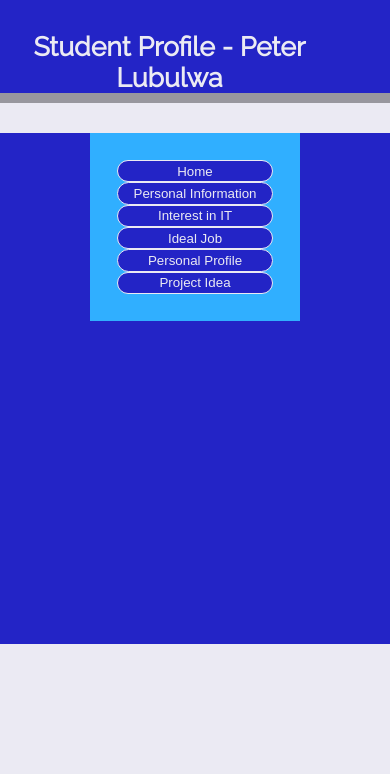
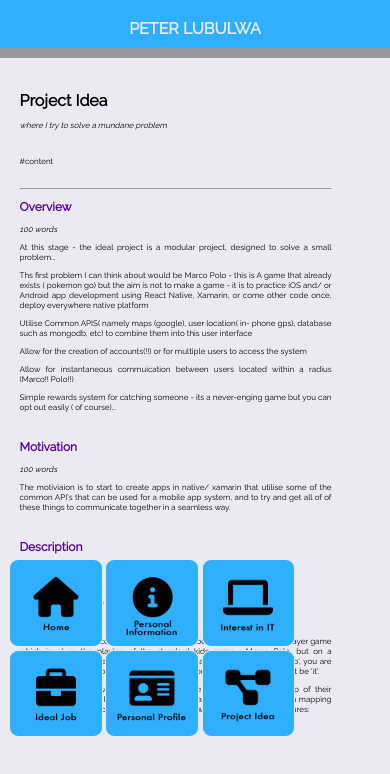
Before and after one commit to plubulwa/student-profile, a React (Create React App) app in the folder student-profile/: page /#/project-idea in a window 390 px wide. Shown: the top 774 px of the page. Built offline with nearby package versions, Linux system fonts and the light colour scheme.

Commit message:
Didn't commit before

```diff
--- a/student-profile/src/components/App/App.css
+++ b/student-profile/src/components/App/App.css
@@ -1,52 +1,61 @@
 
 .app {
-
+  font-size: 6pt;
 }
 
 Button {
-  background-color: #2324c6;
+  background-color: #30afff;
   color: #ebeaf3;
   height: auto;
-  width: 100%;
+  width: 40%;
   border: 1px solid #ebeaf3;
-  border-radius: 3em;
+  border-radius: 10%;
   padding: 0.2em;
+  margin: 0.5em;
 }
 
+Button:hover{
+  background-color: #9aafff;
+}
+
+
 Button:focus{
-  color: #2324c6;
+
   background-color: #ebeaf3;
 }
 
 Button:visited{
-  color: #2324c6;
+
   background-color: #ebeaf3;
 }
-.three-grid{
 
-  background-color: #30afff;
- /*
-  display: grid;
-  grid-template-columns: 30% 30% 30%;
-  */
-  margin: auto;
-  width: 40%;
+.button-icon{
+
+  width: 90%;
   height: auto;
-  padding: 2em;
 }
+
 
 .footer{
   margin: auto;
   background-color: #2324c6;
-
+  position: fixed;
+  bottom: 0;
+  height: 5em;
+  width: 100%;
+  z-index: 3;
 }
 .button-wrapper{
   position: fixed;
   top: 10em;
   bottom: 15em;
-  right:0em;
+  right: 0;
+  width: 40%;
+  height: calc(100% - 20em) ;
  margin: auto;
- background-color: #2324c6;
+
+ padding: 1em;
+ max-width: 400px;
 
 }
 .title{
@@ -56,15 +65,17 @@ Button:visited{
   width: 100%;
   height: 5em;
   text-align: center;
-  background-color: #2324c6;
+  background-color: #30afff;
   border-bottom: 10px solid #98979e;
   padding: 1em;
+  padding-bottom: 5em;
 
 }
 .title-text{
-  width: 80%;
+  width: 100%;
   color: #ebeaf3;
 }
+
 main{
   display: flex;
 }
@@ -74,6 +85,8 @@ main{
   top: 5em;
   bottom: 15em;
   padding: 1em;
+  padding-left: 5%;
+  padding-right: 5%;
   padding-bottom: 15em;
   padding-top: 5em;
   z-index: -1;
@@ -84,3 +97,48 @@ main{
   overflow-y: scroll;
   overflow-wrap: break-word;
 }
+
+@media screen and (max-width: 500px){
+  main{
+    display: block;
+  }
+  .button-wrapper{
+    position: absolute;
+
+    bottom: -30em;
+
+    width: 100%;
+    height: 8em;
+   margin: auto;
+
+   padding: 1em;
+
+   z-index: 10;
+
+  }
+
+
+.content{
+
+  width: 90%;
+  height: calc(100%- 20em);
+  text-align: justify;
+  overflow-y: scroll;
+  overflow-wrap: break-word;
+}
+
+  Button {
+
+    height: auto;
+    width: 25%;
+
+    padding: 0.1em;
+    margin: 0.1em;
+  }
+
+  .footer{
+    visibility: hidden;
+  }
+
+
+}
--- a/student-profile/src/components/App/App.js
+++ b/student-profile/src/components/App/App.js
@@ -2,6 +2,13 @@ import React from 'react';
 import {HashRouter, Link, Routes, Route } from 'react-router-dom';
 import './App.css';
 
+
+import home from '../../assets/Icons/home-icon.png';
+import idealjob from '../../assets/Icons/ideal-job.png';
+import personalinformation from '../../assets/Icons/information-icon.png';
+import interest from '../../assets/Icons/interest-icon.png';
+import profile from '../../assets/Icons/personal-profile.png';
+import project from '../../assets/Icons/project-icon.png';
 
 import IdealJob from '../Ideal-Job/Ideal-Job';
 import PersonalInformation from '../Personal-Information/Personal-Information';
@@ -16,7 +23,7 @@ function App() {
       <header>
         <div className="title">
           <div className="title-text">
-            <h1>Student Profile - Peter Lubulwa</h1>
+            <h1>PETER LUBULWA</h1>
           </div>
         </div>
       </header>
@@ -24,7 +31,6 @@ function App() {
         <main>
 
           <div className="content">
-
             <Routes>
               <Route path="/" />
               <Route path="/ideal-job" element={<IdealJob />} />
@@ -35,24 +41,21 @@ function App() {
             </Routes>
           </div>
           <div className="button-wrapper">
-            <nav className="three-grid">
-
-              <Link to="/" ><button>Home</button></Link>
-              <Link to="/personal-information" ><button>Personal Information</button></Link>
-              <Link to="/interest-in-it"><button>Interest in IT</button></Link>
-              <Link to="/ideal-job"><button>Ideal Job</button></Link>
-              <Link to="/personal-profile"><button>Personal Profile</button></Link>
-              <Link to="/project-idea"><button>Project Idea</button></Link>
-
-            </nav>
+              <Link to="/" ><button><img src={home} className='button-icon' alt="Home"></img></button></Link>
+              <Link to="/personal-information" ><button><img className='button-icon' src={personalinformation} alt="personal information"></img></button></Link>
+              <Link to="/interest-in-it"><button><img className='button-icon' src={interest} alt="interest in it"></img></button></Link>
+              <Link to="/ideal-job"><button><img className='button-icon' src={idealjob} alt="ideal job"></img></button></Link>
+              <Link to="/personal-profile"><button><img className='button-icon' src={profile} alt="personal profile"></img></button></Link>
+              <Link to="/project-idea"><button><img className='button-icon' src={project} alt="project-idea"></img></button></Link>
           </div>
         </main>
-        <footer className="footer">
 
-        </footer>
 
 
       </HashRouter>
+      <footer >
+          <div className='footer'></div>
+          </footer>
     </div>
   );
 }
--- a/student-profile/src/components/Personal-Information/personal-information.css
+++ b/student-profile/src/components/Personal-Information/personal-information.css
@@ -18,6 +18,8 @@
 .profile-pic{
     width: 100%;
     height: auto;
+    min-width: 150px;
+    max-width: 400px;
 }
 
 
--- a/student-profile/src/components/Personal-Profile/Personal-Profile.css
+++ b/student-profile/src/components/Personal-Profile/Personal-Profile.css
@@ -26,4 +26,5 @@
 .test-pic{
     width: 100%;
     height: auto;
+    min-width: 300px;
 }
--- a/student-profile/src/index.css
+++ b/student-profile/src/index.css
@@ -1,7 +1,10 @@
+*{
+  box-sizing: border-box;
+}
 body {
   margin: auto;
   font-family: 'Raleway', sans-serif;
-  font-size: 8pt;
+  font-size: 6pt;
   background-color: #ebeaf3;
 }
 
@@ -14,59 +17,3 @@ a{
 
 
 }
-
-/* Smartphones (portrait and landscape) ----------- */
-@media only screen and (min-device-width : 320px) and (max-device-width : 480px) {
-  /* Styles */
-  }
-
-  /* Smartphones (landscape) ----------- */
-  @media only screen and (min-width : 321px) {
-  /* Styles */
-  }
-
-  /* Smartphones (portrait) ----------- */
-  @media only screen and (max-width : 320px) {
-  /* Styles */
-  }
-
-  /* iPads (portrait and landscape) ----------- */
-  @media only screen and (min-device-width : 768px) and (max-device-width : 1024px) {
-  /* Styles */
-  body{
-    font-size: 10pt;
- }
-  }
-
-  /* iPads (landscape) ----------- */
-  @media only screen and (min-device-width : 768px) and (max-device-width : 1024px) and (orientation : landscape) {
-  /* Styles */
-  body{
-    font-size: 10pt;
- }
-  }
-
-  /* iPads (portrait) ----------- */
-  @media only screen and (min-device-width : 768px) and (max-device-width : 1024px) and (orientation : portrait) {
-  /* Styles */
-  body{
-    font-size: 10pt;
- }
-  }
-  /* Desktops and laptops ----------- */
-  @media only screen  and (min-width : 1224px) {
-  /* Styles */
-  body{
-    font-size: 12pt;
- }
-
-  }
-
-  /* Large screens ----------- */
-  @media only screen  and (min-width : 1824px) {
-  /* Styles */
-   body{
-      font-size: 16pt;
-   }
-
-  }
```
